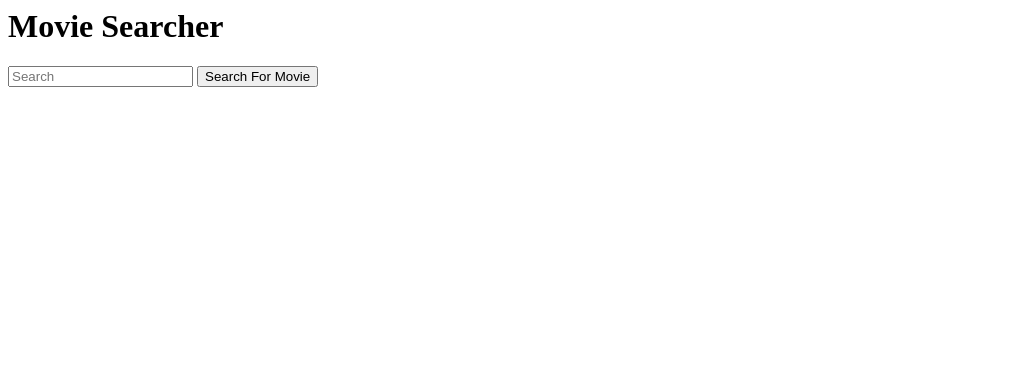
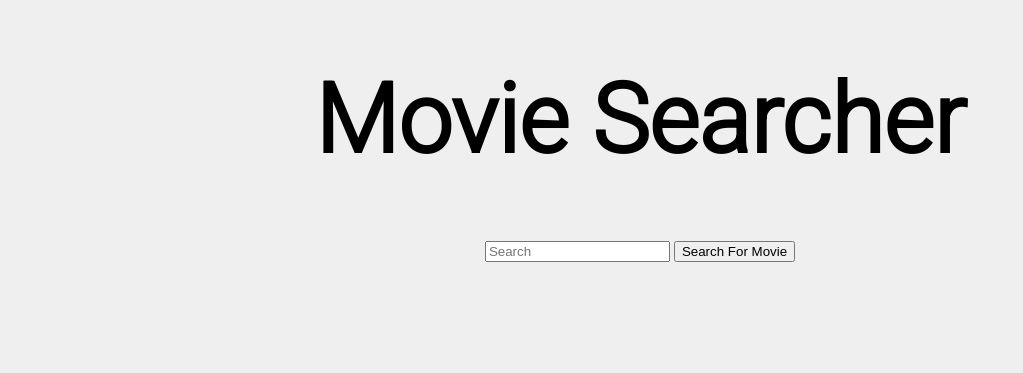
Before and after one commit to jsylva/movieapi, a plain HTML site: page index.html in a window 1280 px wide. Shown: the whole page, without its empty margins (0-1023 px from the left). Drawn offline with Linux system fonts and the light colour scheme.

Commit message:
Update index.html

```diff
--- a/index.html
+++ b/index.html
@@ -1,8 +1,16 @@
+<!DOCTYPE html>
+<html lang="en">
+
 <head>
+    <meta charset="UTF-8">
+    <meta http-equiv="X-UA-Compatible" content="IE=edge">
+    <meta name="viewport" content="width=device-width, initial-scale=1.0">
+    <link rel="stylesheet" href="styles.css">
     <link href="https://fonts.googleapis.com/css2?family=Roboto:wght@300&display=swap" rel="stylesheet">
+    <title>Movie Searcher</title>
 </head>
 
-
+<body>
     <h1>Movie Searcher</h1>
     <div id="box2">
         <input type="text" id="searchParameter" placeholder="Search">
@@ -12,3 +20,7 @@
     <div id="box">
         <div id="app"></div>
     </div>
+    <script src="scripts.js"></script>
+</body>
+
+</html>
```
Lines whose indentation alone changed are shown as unchanged.
